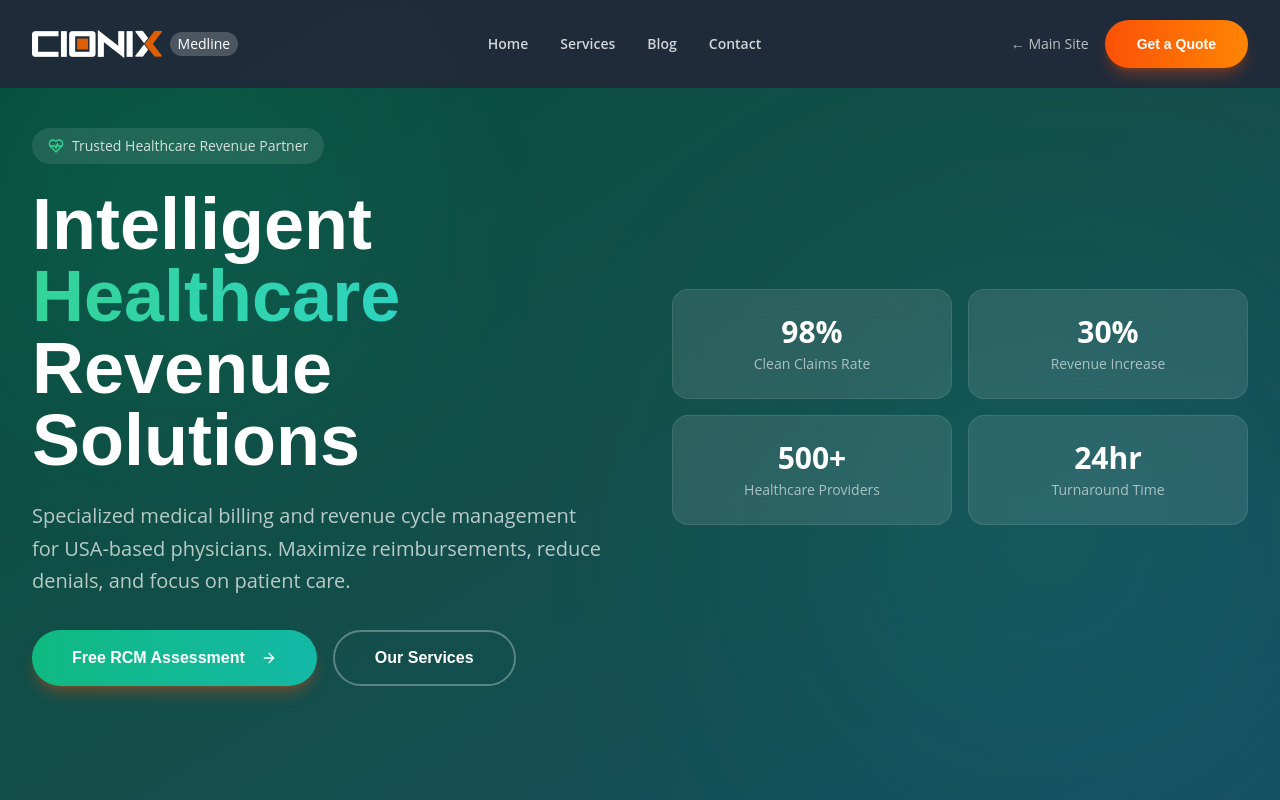
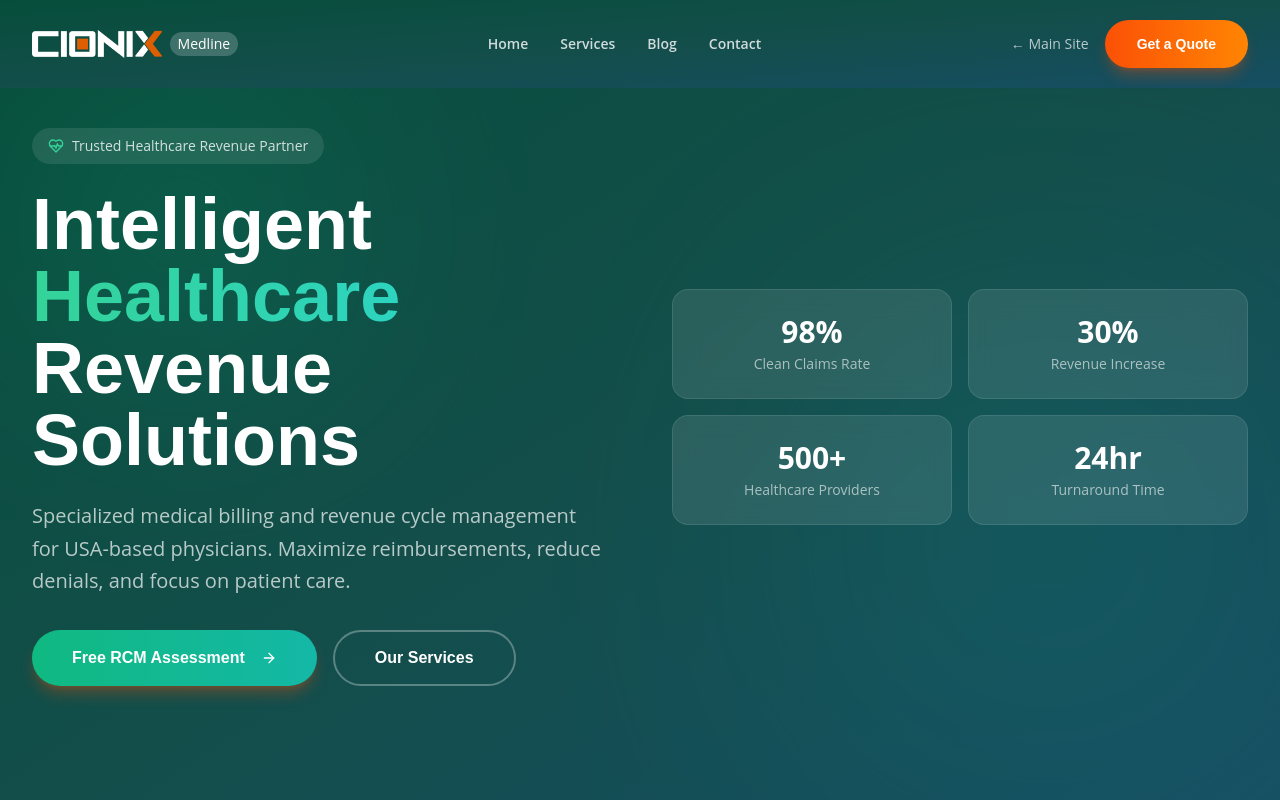
Before and after one commit to mtewatia/CIONIX-WEB, a React (Vite) app: page /medline in a window 1280 px wide. Shown: the top 800 px of the page. Built offline with nearby package versions, Linux system fonts and the light colour scheme; the HTML template or start-up script is replaced by a standard one.

Commit message:
Harmonized header bg across sectors
Co-authored-by: mtewatia <5320051+mtewatia@users.noreply.github.com>

```diff
--- a/src/pages/medline/MedlineHome.tsx
+++ b/src/pages/medline/MedlineHome.tsx
@@ -50,7 +50,7 @@ const services = [
 const MedlineHome = () => {
   return (
     <div className="min-h-screen bg-background">
-      <SectorHeader sectorName="Medline" sectorColor="from-emerald-500 to-teal-500" navLinks={navLinks} contactHref="/medline/contact" homePath="/medline" />
+      <SectorHeader sectorName="Medline" sectorColor="from-emerald-500 to-teal-500" navLinks={navLinks} contactHref="/medline/contact" homePath="/medline" headerBg="bg-gradient-to-br from-emerald-900 via-teal-900 to-cyan-900" />
 
       {/* Hero */}
       <section className="relative min-h-screen flex items-center bg-gradient-to-br from-emerald-900 via-teal-900 to-cyan-900 overflow-hidden">
--- a/src/pages/realty/RealtyHome.tsx
+++ b/src/pages/realty/RealtyHome.tsx
@@ -50,7 +50,7 @@ const services = [
 const RealtyHome = () => {
   return (
     <div className="min-h-screen bg-background">
-      <SectorHeader sectorName="Realty" sectorColor="from-blue-500 to-indigo-600" navLinks={navLinks} contactHref="/realty/contact" homePath="/realty" />
+      <SectorHeader sectorName="Realty" sectorColor="from-blue-500 to-indigo-600" navLinks={navLinks} contactHref="/realty/contact" homePath="/realty" headerBg="bg-gradient-to-br from-slate-900 via-blue-900 to-indigo-900" />
 
       {/* Hero */}
       <section className="relative min-h-screen flex items-center bg-gradient-to-br from-slate-900 via-blue-900 to-indigo-900 overflow-hidden">
--- a/src/pages/technologies/TechnologiesHome.tsx
+++ b/src/pages/technologies/TechnologiesHome.tsx
@@ -42,6 +42,7 @@ const TechnologiesHome = () => {
         navLinks={navLinks}
         contactHref="/technologies/contact"
         homePath="/technologies"
+        headerBg="bg-background"
       />
 
       <TechHero />
```
